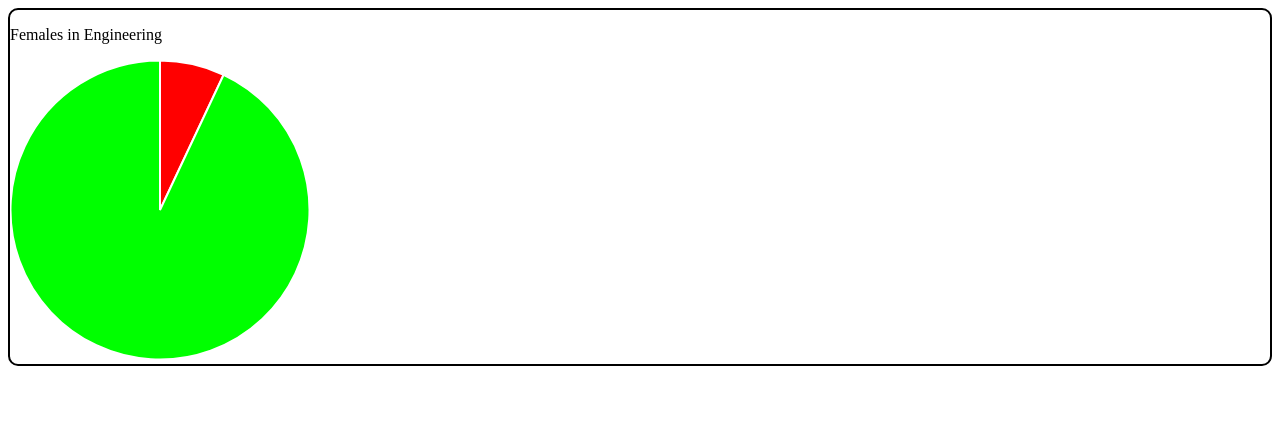
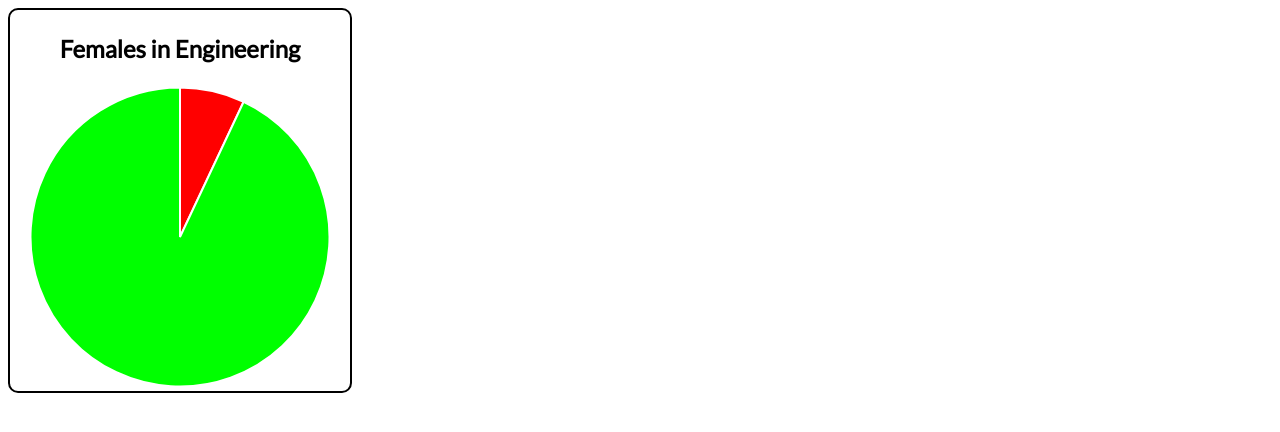
Before and after one commit to thingslab/small-data-chart.js, a plain HTML site: page index.html in a window 1280 px wide. Drawn offline with Linux system fonts and the light colour scheme.

Commit message:
added Lato font and border around chart div

```diff
--- a/css/chart-style.css
+++ b/css/chart-style.css
@@ -1,8 +1,15 @@
+@import url(http://fonts.googleapis.com/css?family=Lato);
+
 .chart {
     border: solid 2px black;
     border-radius: 10px;
+    width: 300px;
+    padding: 0px 20px;
 }
 
 .chart .text {
-
+    text-align: center;
+    font-size: 24px;
+    font-weight: bold;
+    font-family: 'Lato', sans-serif;
 }
```
